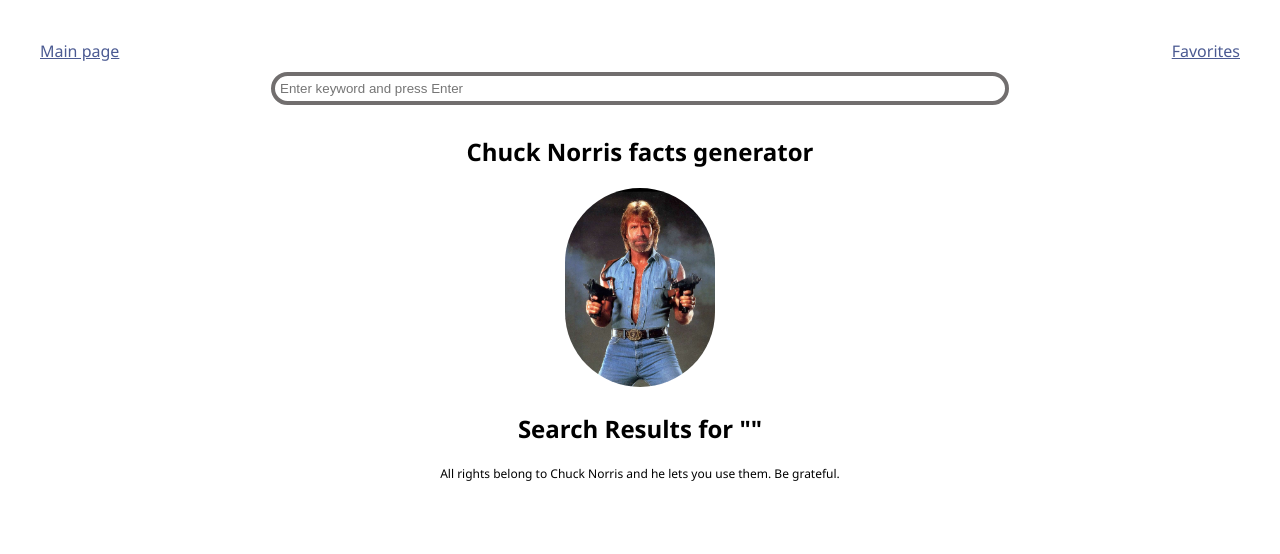
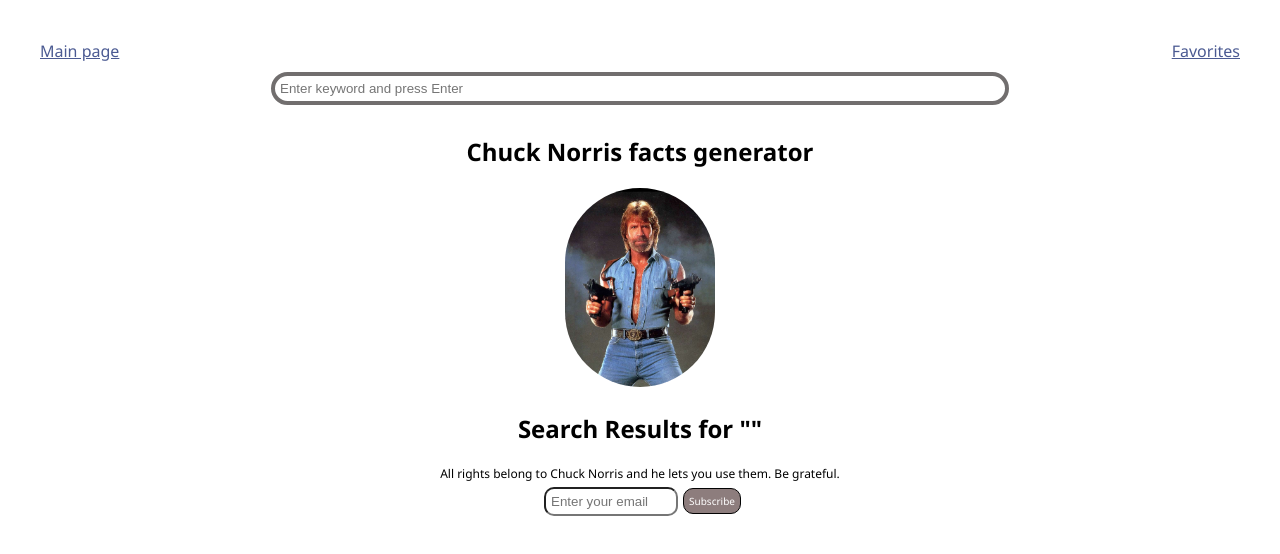
Before and after one commit to xrustiks/factchucking, a React (Vite) app: page /search in a window 1280 px wide. Shown: the top 554 px of the page. Built offline with nearby package versions, Linux system fonts and the light colour scheme.

Commit message:
added subscribe field. doesn't work yet

```diff
--- a/src/App.css
+++ b/src/App.css
@@ -39,7 +39,7 @@
   background-color: rgb(137, 153, 186);
 }
 
-input[type="text"] {
+.search-input {
   padding: 5px;
   margin: 10px;
   border: 4px solid rgb(113, 110, 110);
@@ -75,10 +75,6 @@
 }
 
 /* Footer styles */
-.footer {
-
-}
-
 .press-r {
   color: #888;
 }
@@ -103,3 +99,32 @@
 
   margin: 10px auto 0px auto;
 }
+
+.subscribe-input {
+  padding: 5px;
+  margin: 5px;
+  border: 1px solid rrgb(3, 3, 3);
+  border-radius: 10px;
+  width: 10%;
+
+}
+
+.subscribe {
+  display: flex;
+  align-items: center;
+  justify-content: center;
+}
+
+.subscribe-button {
+  background-color: rgb(141, 125, 125);
+
+  color: white;
+  font-size: 10px;
+
+  border: 1px solid rgb(3, 3, 3);
+  border-radius: 10px;
+
+  padding: 5px;
+
+  cursor: pointer;
+}
--- a/src/components/footer/Footer.jsx
+++ b/src/components/footer/Footer.jsx
@@ -18,6 +18,16 @@
         <div className = "copychuck">
           All rights belong to Chuck Norris and he lets you use them. Be grateful.
         </div>
+
+        <div className = "subscribe">
+          <input
+            className = "subscribe-input"
+            type = "text"
+            placeholder = "Enter your email"
+          />
+
+          <div class = "subscribe-button">Subscribe</div>
+        </div>
       </div>
     </div>
   )
--- a/src/components/header/SearchField.jsx
+++ b/src/components/header/SearchField.jsx
@@ -1,4 +1,3 @@
-// Search.jsx
 import { useState } from 'react';
 import { useNavigate } from 'react-router-dom';
 
@@ -21,10 +20,11 @@
   return (
     <div>
       <input
-        type="text"
-        onChange={(evt) => setQuery(evt.target.value)}
-        onKeyDown={handleKeyDown}
-        placeholder="Enter keyword and press Enter"
+        className = "search-input"
+        type = "text"
+        onChange = {(evt) => setQuery(evt.target.value)}
+        onKeyDown = {handleKeyDown}
+        placeholder = "Enter keyword and press Enter"
       />
     </div>
   );
```
